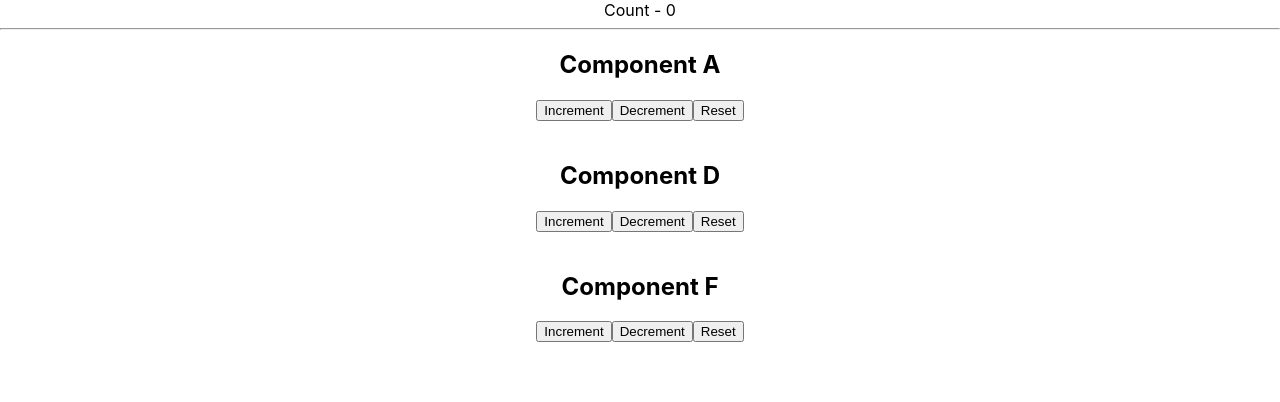
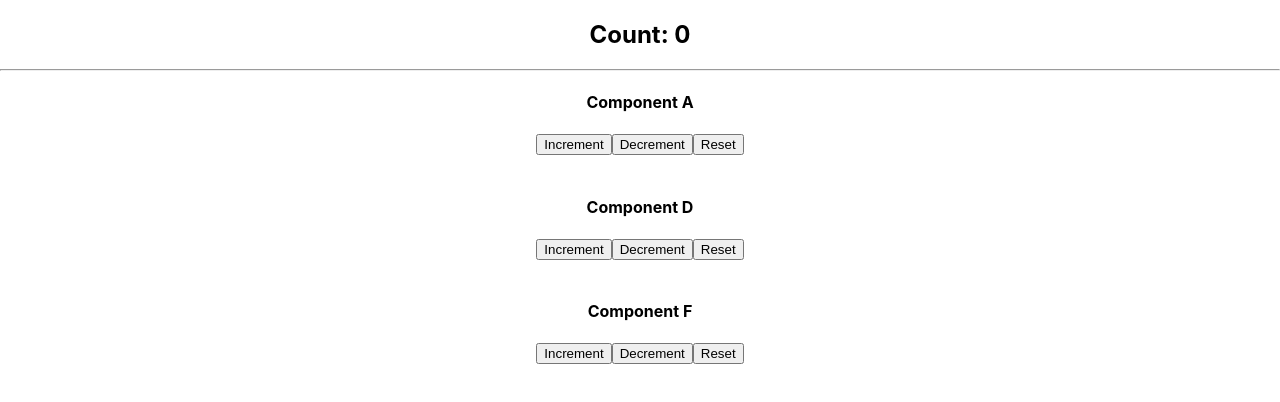
Before and after one commit to ZikaZaki/react-hooks, a React (Create React App) app: page / in a window 1280 px wide. Shown: the top 402 px of the page. Built offline with nearby package versions, Linux system fonts and the light colour scheme.

Commit message:
update h2 tag to h4

```diff
--- a/src/App.js
+++ b/src/App.js
@@ -68,7 +68,7 @@ function App() {
       {/* <CounterTwo /> */}
       {/* <CounterThree /> */}
       <CountContext.Provider value={{countState: count, countDispatch: dispatch}}>
-        Count - {count}
+        <h2>Count: {count}</h2>
         <hr />
         <ComponentA />
         <br />
--- a/src/components/ComponentA.js
+++ b/src/components/ComponentA.js
@@ -6,7 +6,7 @@ function ComponentA() {
 
   return (
     <div>
-      <h2>Component A</h2>
+      <h4>Component A</h4>
       <button onClick={() => countContext.countDispatch({type: "INCREMENT", value: 1})}>Increment</button>
       <button onClick={() => countContext.countDispatch({type: "DECREMENT", value: 1})}>Decrement</button>
       <button onClick={() => countContext.countDispatch({type: "RESET"})}>Reset</button>
--- a/src/components/ComponentD.js
+++ b/src/components/ComponentD.js
@@ -6,10 +6,10 @@ function ComponentD() {
 
   return (
     <div>
-        <h2>Component D</h2>
-        <button onClick={() => countContext.countDispatch({type: "INCREMENT", value: 1})}>Increment</button>
-        <button onClick={() => countContext.countDispatch({type: "DECREMENT", value: 1})}>Decrement</button>
-        <button onClick={() => countContext.countDispatch({type: "RESET"})}>Reset</button>
+      <h4>Component D</h4>
+      <button onClick={() => countContext.countDispatch({type: "INCREMENT", value: 1})}>Increment</button>
+      <button onClick={() => countContext.countDispatch({type: "DECREMENT", value: 1})}>Decrement</button>
+      <button onClick={() => countContext.countDispatch({type: "RESET"})}>Reset</button>
     </div>
   )
 }
--- a/src/components/ComponentF.js
+++ b/src/components/ComponentF.js
@@ -40,7 +40,7 @@ function ComponentF() {
     //   </UserContext.Consumer>
     // </div>
     <div>
-      <h2>Component F</h2>
+      <h4>Component F</h4>
       <button onClick={() => countContext.countDispatch({type: "INCREMENT", value: 1})}>Increment</button>
       <button onClick={() => countContext.countDispatch({type: "DECREMENT", value: 1})}>Decrement</button>
       <button onClick={() => countContext.countDispatch({type: "RESET"})}>Reset</button>
```
